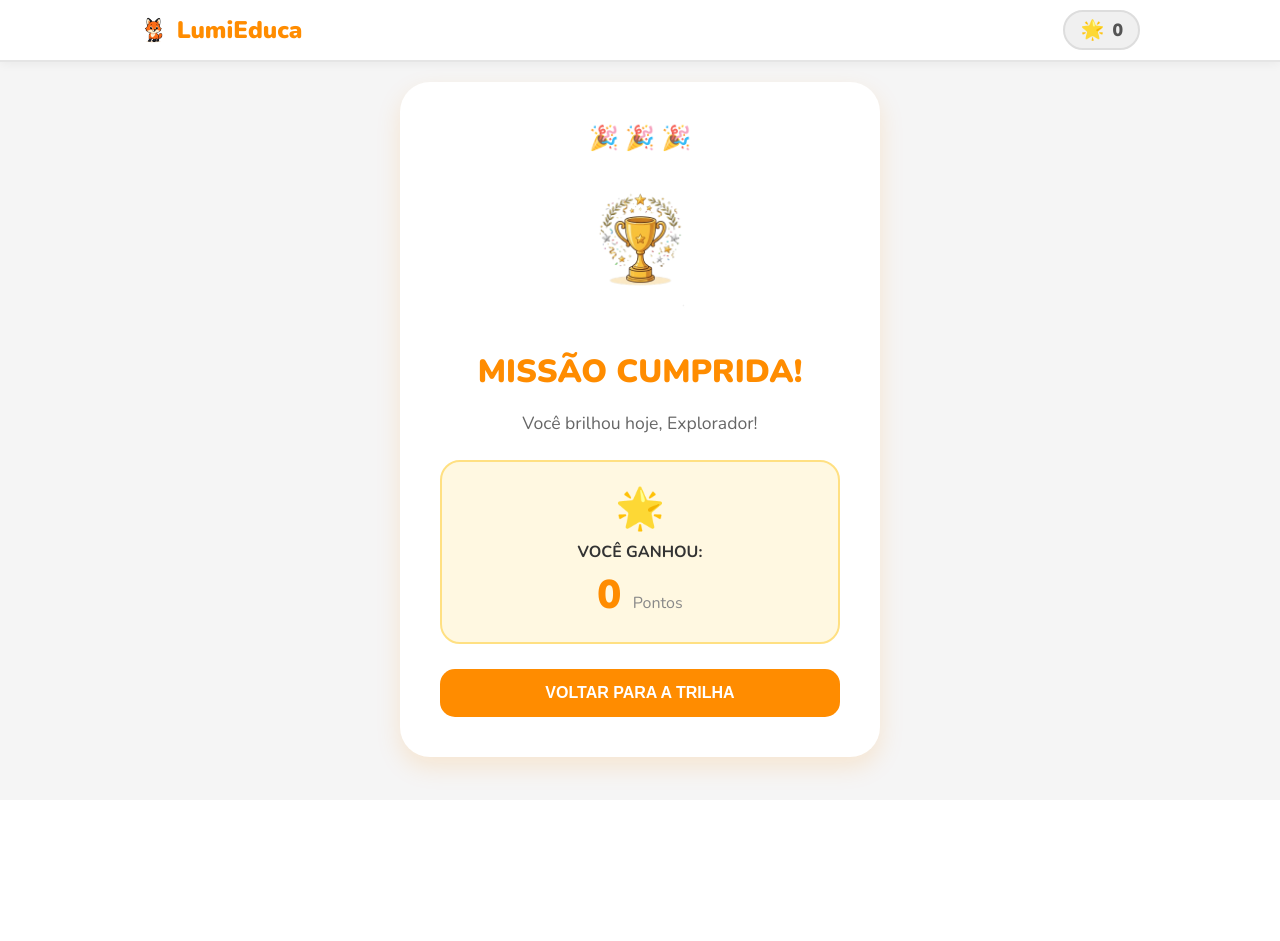
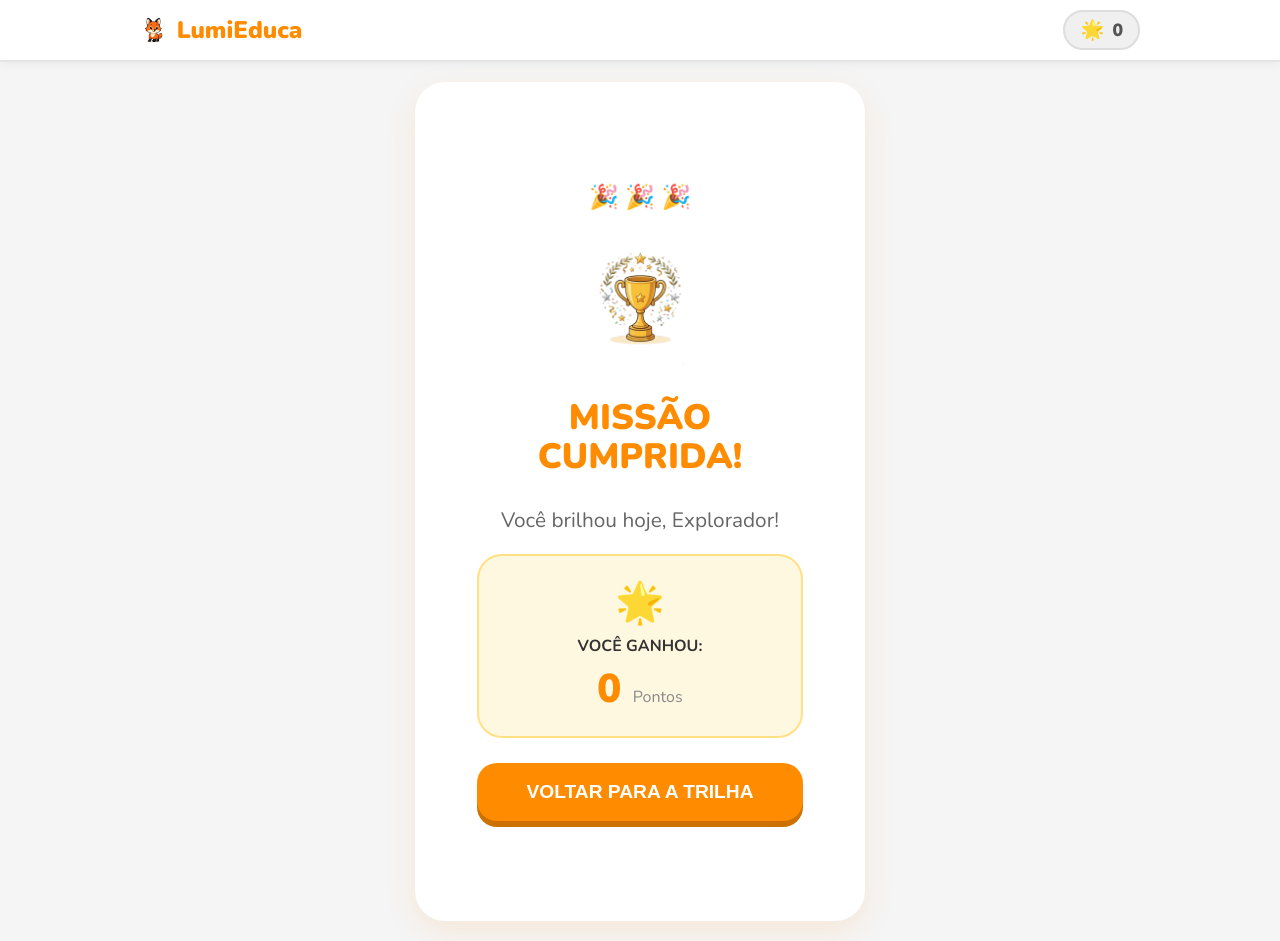
Before and after one commit to EmmanuelCosta/LumiEduca, a React (Create React App) app: page /vitoria in a window 1280 px wide. Before the commit the page ends 800 px from the top, so only its background shows below. Built offline with nearby package versions, Linux system fonts and the light colour scheme.

Commit message:
Adiciona melhorias estéticas

```diff
--- a/src/pages/Home.jsx
+++ b/src/pages/Home.jsx
@@ -4,7 +4,7 @@ import { useNavigate } from 'react-router-dom';
 export default function Home() {
   const navigate = useNavigate();
 
-  // Lógica para detectar mobile
+  // Mantemos o isMobile apenas para ajustes finos de texto que % não resolve
   const [isMobile, setIsMobile] = useState(window.innerWidth < 768);
 
   useEffect(() => {
@@ -14,18 +14,17 @@ export default function Home() {
   }, []);
 
   return (
-    <div style={{ ...containerStyle, padding: isMobile ? '30px 15px' : '40px 20px' }}>
+    <div style={containerStyle}>
       <h1 style={{
         ...tituloStyle,
-        fontSize: isMobile ? '1.8rem' : '2.5rem',
-        marginBottom: isMobile ? '5px' : '10px'
+        fontSize: isMobile ? '1.8rem' : '2.5rem'
       }}>
         Olá, Pequeno Explorador! 🦊
       </h1>
+
       <p style={{
         ...subtituloStyle,
-        fontSize: isMobile ? '1.2rem' : '1.1rem',
-        marginBottom: isMobile ? '40px' : '30px'
+        fontSize: isMobile ? '1.1rem' : '1.3rem'
       }}>
         Qual caminho vamos seguir hoje?
       </p>
@@ -36,49 +35,27 @@ export default function Home() {
         <div style={faseWrapperStyle}>
           <button
             className="btn-lumi"
-            style={{
-              ...botaoMatematicaStyle,
-              width: isMobile ? '90%' : '320px',
-              padding: isMobile ? '25px 20px' : '20px 40px',
-              fontSize: isMobile ? '1.4rem' : '1.2rem',
-              boxShadow: isMobile ? '0 6px 0 #CC7000' : '0 4px 15px rgba(255,140,0,0.3)'
-            }}
+            style={botaoMatematicaStyle}
             onClick={() => navigate('/trilha/matematica')}
           >
             ➕ Matemática
           </button>
-          <span style={{ ...legendaStyle, fontSize: isMobile ? '1.1rem' : '1rem' }}>
-            Desafio de Soma
-          </span>
+          <span style={legendaStyle}>Desafio de Soma</span>
         </div>
 
-        {/* Linha conectora cinza */}
-        <div style={{
-          ...linhaStyle,
-          height: isMobile ? '40px' : '50px',
-          width: isMobile ? '8px' : '10px'
-        }}></div>
+        {/* Linha conectora */}
+        <div style={linhaStyle}></div>
 
         {/* Botão de Português */}
         <div style={faseWrapperStyle}>
           <button
             className="btn-lumi"
-            style={{
-              ...botaoPortuguesStyle,
-              width: isMobile ? '90%' : '320px',
-              padding: isMobile ? '25px 20px' : '20px 40px',
-              fontSize: isMobile ? '1.4rem' : '1.2rem',
-              boxShadow: isMobile ? '0 6px 0 #2980b9' : '0 4px 15px rgba(52,152,219,0.3)'
-            }}
+            style={botaoPortuguesStyle}
             onClick={() => navigate('/trilha/portugues')}
           >
             📚 Português
           </button>
-          <span style={{
-            ...legendaStyle,
-            color: '#aaa',
-            fontSize: isMobile ? '1.1rem' : '1rem'
-          }}>
+          <span style={{ ...legendaStyle, color: '#aaa' }}>
             Alfabeto (Em breve)
           </span>
         </div>
@@ -88,32 +65,36 @@ export default function Home() {
   );
 }
 
-// --- ESTILOS ---
+// --- ESTILOS FLUIDOS ---
 
 const containerStyle = {
+  padding: '5% 20px', // Padding lateral fixo, mas vertical em %
   display: 'flex',
   flexDirection: 'column',
   alignItems: 'center',
   backgroundColor: '#fff',
-  minHeight: '80vh'
+  minHeight: '100vh'
 };
 
 const tituloStyle = {
   color: '#FF8C00',
   fontWeight: '900',
-  textAlign: 'center'
+  textAlign: 'center',
+  marginBottom: '10px',
+  width: '90%' // Garante que o texto não cole na borda do celular
 };
 
 const subtituloStyle = {
   color: '#666',
-  textAlign: 'center'
+  textAlign: 'center',
+  marginBottom: '40px',
+  width: '85%'
 };
 
 const trilhaStyle = {
   display: 'flex',
   flexDirection: 'column',
   alignItems: 'center',
-  marginTop: '20px',
   width: '100%'
 };
 
@@ -124,33 +105,46 @@ const faseWrapperStyle = {
   width: '100%'
 };
 
-const botaoMatematicaStyle = {
-  backgroundColor: '#FF8C00',
-  color: 'white',
+// O segredo do botão: 90% de largura, mas para de crescer em 350px
+const baseBotaoStyle = {
+  width: '90%',
+  maxWidth: '350px',
+  padding: '22px',
   borderRadius: '25px',
   border: 'none',
   fontWeight: 'bold',
+  fontSize: '1.3rem',
   cursor: 'pointer',
-  transition: 'transform 0.1s'
+  transition: 'transform 0.1s',
+  display: 'flex',
+  alignItems: 'center',
+  justifyContent: 'center'
+};
+
+const botaoMatematicaStyle = {
+  ...baseBotaoStyle,
+  backgroundColor: '#FF8C00',
+  color: 'white',
+  boxShadow: '0 6px 0 #CC7000', // Sombra sólida 3D que funciona em tudo
 };
 
 const botaoPortuguesStyle = {
+  ...baseBotaoStyle,
   backgroundColor: '#3498db',
   color: 'white',
-  borderRadius: '25px',
-  border: 'none',
-  fontWeight: 'bold',
-  cursor: 'pointer',
-  transition: 'transform 0.1s'
+  boxShadow: '0 6px 0 #2980b9',
 };
 
 const legendaStyle = {
   fontWeight: 'bold',
   marginTop: '12px',
+  fontSize: '1.1rem',
   color: '#333'
 };
 
 const linhaStyle = {
+  width: '8px',
+  height: '40px',
   backgroundColor: '#e5e5e5',
-  margin: '8px 0'
+  margin: '10px 0'
 };
--- a/src/pages/Questao.jsx
+++ b/src/pages/Questao.jsx
@@ -12,7 +12,7 @@ export default function Questao({ setPontos, concluidas, setConcluidas }) {
   const [escolha, setEscolha] = useState(null);
   const [errouAlguma, setErrouAlguma] = useState(false);
 
-  // Lógica para detectar mobile
+  // Mantemos para mudar de 2 colunas para 1 coluna no mobile
   const [isMobile, setIsMobile] = useState(window.innerWidth < 768);
 
   useEffect(() => {
@@ -57,27 +57,22 @@ export default function Questao({ setPontos, concluidas, setConcluidas }) {
   if (!questaoAtual) return null;
 
   return (
-    <div style={{
-      ...cardStyle,
-      maxWidth: isMobile ? '90%' : '450px',
-      padding: isMobile ? '20px' : '30px'
-    }}>
+    <div style={cardStyle}>
       {/* Indicador de progresso */}
-      <p style={{ color: '#888', fontWeight: 'bold' }}>
+      <p style={{ color: '#888', fontWeight: 'bold', fontSize: '0.9rem' }}>
         Questão {indice + 1} de {questoes.length}
       </p>
 
       <h2 style={{
-        marginBottom: '30px',
-        fontSize: isMobile ? '1.5rem' : '1.8rem',
-        color: '#333'
+        ...perguntaStyle,
+        fontSize: isMobile ? '1.4rem' : '1.8rem'
       }}>
         {questaoAtual.pergunta}
       </h2>
 
       <div style={{
         ...gridStyle,
-        gridTemplateColumns: isMobile ? '1fr' : '1fr 1fr' // Coluna única no mobile
+        gridTemplateColumns: isMobile ? '1fr' : '1fr 1fr'
       }}>
         {questaoAtual.opcoes.map((op) => {
           const isCorreta = op === questaoAtual.correta;
@@ -101,12 +96,11 @@ export default function Questao({ setPontos, concluidas, setConcluidas }) {
               key={op}
               style={{
                 ...btnRespostaStyle,
-                padding: isMobile ? '25px 15px' : '20px',
-                fontSize: isMobile ? '1.3rem' : '1.1rem',
                 backgroundColor: bgColor,
                 color: textColor,
                 border: respondido ? 'none' : '2px solid #e5e5e5',
-                boxShadow: !respondido ? '0 4px 0 #e5e5e5' : 'none'
+                boxShadow: !respondido ? '0 5px 0 #e5e5e5' : 'none',
+                padding: isMobile ? '22px 15px' : '20px'
               }}
               onClick={() => conferir(op)}
             >
@@ -119,11 +113,7 @@ export default function Questao({ setPontos, concluidas, setConcluidas }) {
       {respondido && (
         <button
           onClick={proximo}
-          style={{
-            ...btnProximoStyle,
-            padding: isMobile ? '20px' : '15px',
-            fontSize: isMobile ? '1.2rem' : '1rem'
-          }}
+          style={btnProximoStyle}
         >
           {indice < questoes.length - 1 ? "PRÓXIMA PERGUNTA ➔" : "VER MEUS PONTOS 🏆"}
         </button>
@@ -132,29 +122,42 @@ export default function Questao({ setPontos, concluidas, setConcluidas }) {
   );
 }
 
-// --- ESTILOS ---
+// --- ESTILOS RESPONSIVOS ---
 
 const cardStyle = {
   backgroundColor: 'white',
-  margin: '20px auto',
+  margin: '30px auto',
   textAlign: 'center',
   borderRadius: '25px',
-  boxShadow: '0 8px 20px rgba(0,0,0,0.08)'
+  boxShadow: '0 8px 25px rgba(0,0,0,0.06)',
+  width: '92%',      // Ocupa quase toda a largura no celular
+  maxWidth: '500px', // Limita o tamanho no Desktop
+  padding: '5%',     // Padding proporcional ao tamanho da tela
+  boxSizing: 'border-box'
+};
+
+const perguntaStyle = {
+  marginBottom: '30px',
+  color: '#333',
+  fontWeight: '900',
+  lineHeight: '1.2'
 };
 
 const gridStyle = {
   display: 'grid',
-  gap: '15px'
+  gap: '12px',
+  width: '100%'
 };
 
 const btnRespostaStyle = {
-  borderRadius: '15px',
+  borderRadius: '18px',
   fontWeight: 'bold',
   cursor: 'pointer',
-  transition: 'all 0.1s ease',
+  transition: 'transform 0.1s ease',
   display: 'flex',
   alignItems: 'center',
-  justifyContent: 'center'
+  justifyContent: 'center',
+  fontSize: '1.2rem'
 };
 
 const btnProximoStyle = {
@@ -163,8 +166,10 @@ const btnProximoStyle = {
   backgroundColor: '#FF8C00',
   color: 'white',
   border: 'none',
-  borderRadius: '15px',
+  borderRadius: '18px',
   fontWeight: '900',
   cursor: 'pointer',
-  boxShadow: '0 5px 0 #CC7000'
+  padding: '18px',
+  fontSize: '1.1rem',
+  boxShadow: '0 6px 0 #CC7000'
 };
--- a/src/pages/TelaVitoria.jsx
+++ b/src/pages/TelaVitoria.jsx
@@ -5,7 +5,7 @@ import lumiVitoria from '../assets/lumi_vitoria.png';
 export default function TelaVitoria({ pontos }) {
   const navigate = useNavigate();
 
-  // Lógica para detectar mobile em tempo real
+  // Mantemos o isMobile apenas para o tamanho da imagem e fontes
   const [isMobile, setIsMobile] = useState(window.innerWidth < 768);
 
   useEffect(() => {
@@ -15,68 +15,54 @@ export default function TelaVitoria({ pontos }) {
   }, []);
 
   return (
-    <div style={{ ...fundoStyle, minHeight: isMobile ? '90vh' : '80vh' }}>
-      <div style={{
-        ...containerStyle,
-        padding: isMobile ? '30px 20px' : '40px',
-        maxWidth: isMobile ? '90%' : '400px'
-      }}>
+    <div style={fundoStyle}>
+      <div style={containerStyle}>
 
         {/* Efeito de Confetes */}
         <div style={{ ...confeteStyle, fontSize: isMobile ? '2rem' : '1.5rem' }}>
           🎉 🎉 🎉
         </div>
 
-        {/* Imagem do Lumi Comemorando - Maior no Mobile */}
+        {/* Imagem do Lumi - Altura fluida para não quebrar o layout */}
         <img
           src={lumiVitoria}
           alt="Lumi Comemorando"
           style={{
             ...lumiImageStyle,
-            height: isMobile ? '200px' : '150px'
+            height: isMobile ? '180px' : '150px'
           }}
         />
 
         <h1 style={{
           ...tituloStyle,
-          fontSize: isMobile ? '2.2rem' : '2rem'
+          fontSize: isMobile ? '1.8rem' : '2.2rem'
         }}>
           MISSÃO CUMPRIDA!
         </h1>
 
         <p style={{
           ...subtituloStyle,
-          fontSize: isMobile ? '1.3rem' : '1.1rem'
+          fontSize: isMobile ? '1.1rem' : '1.3rem'
         }}>
           Você brilhou hoje, Explorador!
         </p>
 
-        {/* Resumo da Recompensa - Card mais robusto no Mobile */}
-        <div style={{
-          ...cardPontosStyle,
-          padding: isMobile ? '30px' : '20px'
-        }}>
-          <span style={{ fontSize: isMobile ? '3.5rem' : '2.5rem' }}>🌟</span>
-          <p style={{ ...txtGanhouStyle, fontSize: isMobile ? '1.2rem' : '1rem' }}>
-            VOCÊ GANHOU:
-          </p>
+        {/* Card de Pontos - 100% da largura do container pai */}
+        <div style={cardPontosStyle}>
+          <span style={{ fontSize: isMobile ? '3rem' : '2.5rem' }}>🌟</span>
+          <p style={txtGanhouStyle}>VOCÊ GANHOU:</p>
           <h2 style={{
             ...pontosValorStyle,
-            fontSize: isMobile ? '3.5rem' : '2.5rem'
+            fontSize: isMobile ? '3rem' : '2.5rem'
           }}>
             {pontos} <span style={txtPontosPequenoStyle}>Pontos</span>
           </h2>
         </div>
 
-        {/* Botão para Voltar - Gigante para o polegar da criança */}
+        {/* Botão para Voltar - Ocupa toda a largura interna */}
         <button
           onClick={() => navigate('/')}
-          style={{
-            ...btnStyle,
-            padding: isMobile ? '20px' : '15px',
-            fontSize: isMobile ? '1.3rem' : '1rem',
-            boxShadow: isMobile ? '0 6px 0 #CC7000' : 'none'
-          }}
+          style={btnStyle}
         >
           VOLTAR PARA A TRILHA
         </button>
@@ -86,59 +72,74 @@ export default function TelaVitoria({ pontos }) {
   );
 }
 
-// --- ESTILOS ---
+// --- ESTILOS RESPONSIVOS ---
 
 const fundoStyle = {
   display: 'flex',
   justifyContent: 'center',
   alignItems: 'center',
+  minHeight: '100vh',
   padding: '20px',
-  backgroundColor: '#f5f5f5'
+  backgroundColor: '#f5f5f5',
+  boxSizing: 'border-box'
 };
 
 const containerStyle = {
   backgroundColor: 'white',
   borderRadius: '30px',
   textAlign: 'center',
-  width: '100%',
-  boxShadow: '0 10px 25px rgba(255,140,0,0.15)',
-  position: 'relative'
+  // O SEGREDO: 92% no mobile, mas trava em 450px no PC
+  width: '92%',
+  maxWidth: '450px',
+  padding: '8% 5%',
+  boxShadow: '0 10px 30px rgba(255,140,0,0.12)',
+  boxSizing: 'border-box',
+  display: 'flex',
+  flexDirection: 'column',
+  alignItems: 'center'
 };
 
 const confeteStyle = {
   marginBottom: '10px',
-  opacity: 0.8
+  opacity: 0.9
 };
 
 const lumiImageStyle = {
   width: 'auto',
-  marginBottom: '20px'
+  marginBottom: '15px',
+  maxWidth: '100%' // Garante que a imagem nunca vaze o card
 };
 
 const tituloStyle = {
   color: '#FF8C00',
   fontWeight: '900',
-  margin: '10px 0'
+  margin: '10px 0',
+  lineHeight: '1.1'
 };
 
 const subtituloStyle = {
   color: '#666',
-  marginBottom: '25px'
+  marginBottom: '20px',
+  width: '90%'
 };
 
 const cardPontosStyle = {
   backgroundColor: '#FFF8E1',
-  borderRadius: '20px',
+  borderRadius: '25px',
   border: '2px solid #FFE082',
   display: 'flex',
   flexDirection: 'column',
-  alignItems: 'center'
+  alignItems: 'center',
+  width: '100%', // Preenche o card branco
+  padding: '20px 0',
+  boxSizing: 'border-box'
 };
 
 const txtGanhouStyle = {
   fontWeight: 'bold',
   color: '#333',
-  margin: '5px 0'
+  margin: '5px 0',
+  fontSize: '1rem'
 };
 
 const pontosValorStyle = {
@@ -159,8 +160,11 @@ const btnStyle = {
   backgroundColor: '#FF8C00',
   color: 'white',
   border: 'none',
-  borderRadius: '15px',
-  fontWeight: 'bold',
+  borderRadius: '20px',
+  fontWeight: '900',
   cursor: 'pointer',
+  padding: '18px',
+  fontSize: '1.2rem',
+  boxShadow: '0 6px 0 #CC7000',
   transition: 'transform 0.1s'
 };
--- a/src/pages/Trilha.jsx
+++ b/src/pages/Trilha.jsx
@@ -25,7 +25,6 @@ export default function Trilha() {
   const navigate = useNavigate();
   const dados = DADOS_TRILHAS[materia];
 
-  // Lógica para detectar mobile em tempo real
   const [isMobile, setIsMobile] = useState(window.innerWidth < 768);
 
   useEffect(() => {
@@ -44,37 +43,38 @@ export default function Trilha() {
   }
 
   return (
-    <div style={{ ...containerStyle, padding: isMobile ? '20px 10px' : '40px 20px' }}>
+    <div style={containerStyle}>
       {/* Botão Voltar */}
-      <button onClick={() => navigate('/')} style={{ ...btnVoltarStyle, fontSize: isMobile ? '1.2rem' : '1rem' }}>
+      <button
+        onClick={() => navigate('/')}
+        style={{ ...btnVoltarStyle, fontSize: isMobile ? '1.2rem' : '1rem' }}
+      >
         ← Menu Inicial
       </button>
 
       <h1 style={{
         ...tituloStyle,
         color: dados.cor,
-        fontSize: isMobile ? '1.8rem' : '2.5rem',
-        textAlign: 'center'
+        fontSize: isMobile ? '1.8rem' : '2.5rem'
       }}>
         Trilha de {dados.nome}
       </h1>
 
       <div style={containerTrilhaStyle}>
         {dados.fases.map((fase) => (
-          <div key={fase.id} style={{ ...wrapperFaseStyle, marginBottom: isMobile ? '40px' : '60px' }}>
+          <div key={fase.id} style={wrapperFaseStyle}>
 
-            {/* Círculo da Fase - Bem maior no Mobile */}
             <button
               onClick={() => fase.path && navigate(fase.path)}
               disabled={!fase.path}
               style={{
                 ...circuloStyle,
-                width: isMobile ? '110px' : '80px',
-                height: isMobile ? '110px' : '80px',
-                fontSize: isMobile ? '2.2rem' : '1.5rem',
                 backgroundColor: fase.path ? dados.cor : '#ccc',
                 cursor: fase.path ? 'pointer' : 'not-allowed',
-                boxShadow: isMobile ? '0 6px 0 #bbb' : '0 4px 0 #bbb' // Efeito 3D mais forte no mobile
+                // Dinâmico: 25% da largura da tela, mas entre 80px e 120px
+                width: isMobile ? 'min(25vw, 110px)' : '80px',
+                height: isMobile ? 'min(25vw, 110px)' : '80px',
+                fontSize: isMobile ? '2rem' : '1.5rem'
               }}
             >
               {fase.id}
@@ -82,8 +82,7 @@ export default function Trilha() {
 
             <p style={{
               ...nomeFaseStyle,
-              fontSize: isMobile ? '1.4rem' : '1.1rem',
-              marginTop: isMobile ? '15px' : '10px'
+              fontSize: isMobile ? '1.3rem' : '1.1rem'
             }}>
               {fase.nome}
             </p>
@@ -95,14 +94,17 @@ export default function Trilha() {
   );
 }
 
-// --- ESTILOS ---
+// --- ESTILOS RESPONSIVOS ---
 
 const containerStyle = {
   display: 'flex',
   flexDirection: 'column',
   alignItems: 'center',
   minHeight: '100vh',
-  backgroundColor: '#fff'
+  backgroundColor: '#fff',
+  width: '100%',
+  padding: '5% 5% 10% 5%', // Padding proporcional
+  boxSizing: 'border-box'
 };
 
 const btnVoltarStyle = {
@@ -117,7 +119,9 @@ const btnVoltarStyle = {
 
 const tituloStyle = {
   fontWeight: '900',
-  marginBottom: '40px'
+  marginBottom: '40px',
+  textAlign: 'center',
+  width: '90%'
 };
 
 const containerTrilhaStyle = {
@@ -131,8 +135,9 @@ const wrapperFaseStyle = {
   display: 'flex',
   flexDirection: 'column',
   alignItems: 'center',
-  position: 'relative',
-  zIndex: 1
+  marginBottom: '15%', // Espaçamento entre fases baseado na altura
+  width: '100%',
+  position: 'relative'
 };
 
 const circuloStyle = {
@@ -140,13 +145,17 @@ const circuloStyle = {
   border: 'none',
   color: 'white',
   fontWeight: 'bold',
-  zIndex: 3,
-  position: 'relative',
-  transition: 'transform 0.1s active'
+  display: 'flex',
+  alignItems: 'center',
+  justifyContent: 'center',
+  boxShadow: '0 6px 0 #bbb', // Sombra 3D sólida
+  transition: 'transform 0.1s'
 };
 
 const nomeFaseStyle = {
   fontWeight: 'bold',
   color: '#333',
-  textAlign: 'center'
+  textAlign: 'center',
+  marginTop: '15px',
+  width: '80%'
 };
```
